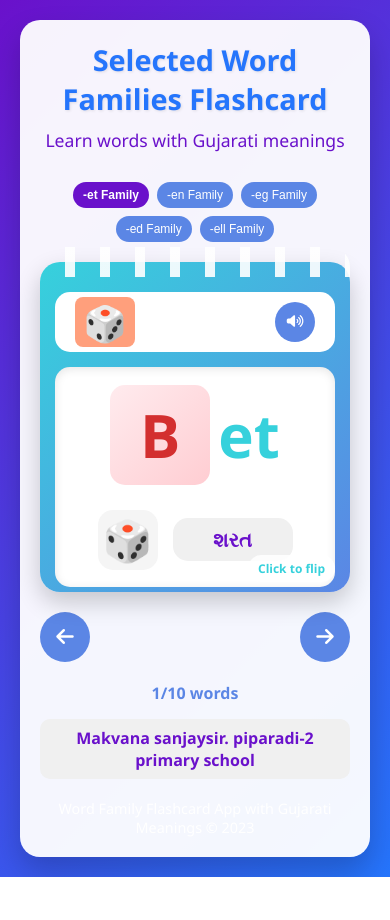
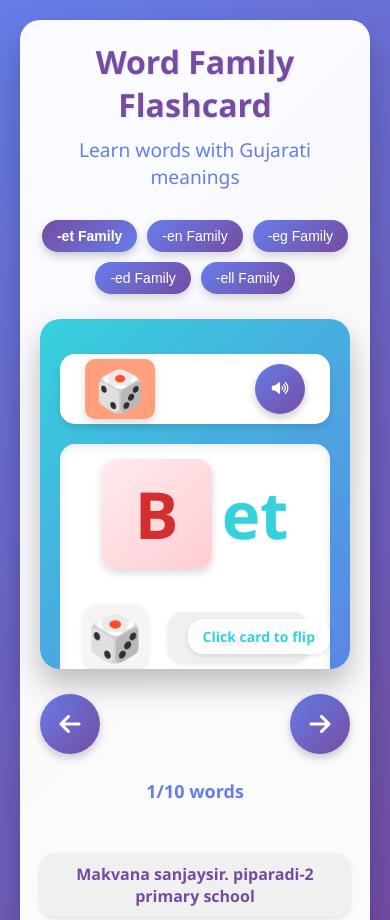
Before and after one commit to lasumakvan-del/-unit-4.Learner-English-word, a plain HTML site: page index.html in a window 390 px wide. Shown: the top 920 px of the page. Before the commit the page ends 877 px from the top, so only its background shows below. Drawn offline with Linux system fonts and the light colour scheme.

Commit message:
Update index.html

```diff
--- a/index.html
+++ b/index.html
@@ -3,7 +3,7 @@
 <head>
     <meta charset="UTF-8">
     <meta name="viewport" content="width=device-width, initial-scale=1.0">
-    <title>Selected Word Family Flashcard</title>
+    <title>Word Family Flashcard</title>
     <link rel="stylesheet" href="https://cdnjs.cloudflare.com/ajax/libs/font-awesome/6.4.0/css/all.min.css">
     <style>
         * {
@@ -14,7 +14,7 @@
 
         body {
             font-family: 'Segoe UI', Tahoma, Geneva, Verdana, sans-serif;
-            background: linear-gradient(135deg, #6a11cb 0%, #2575fc 100%);
+            background: linear-gradient(135deg, #667eea 0%, #764ba2 100%);
             min-height: 100vh;
             padding: 20px;
             display: flex;
@@ -27,10 +27,10 @@
         .container {
             max-width: 500px;
             width: 100%;
-            background: rgba(255, 255, 255, 0.95);
+            background: rgba(255, 255, 255, 0.97);
             border-radius: 20px;
             padding: 30px;
-            box-shadow: 0 15px 30px rgba(0, 0, 0, 0.2);
+            box-shadow: 0 20px 40px rgba(0, 0, 0, 0.25);
             text-align: center;
         }
 
@@ -40,15 +40,15 @@
         }
 
         h1 {
-            color: #2575fc;
-            font-size: 2.2rem;
+            color: #764ba2;
+            font-size: 2.4rem;
             margin-bottom: 10px;
             text-shadow: 1px 1px 3px rgba(0, 0, 0, 0.1);
         }
 
         .subtitle {
-            color: #6a11cb;
-            font-size: 1.1rem;
+            color: #667eea;
+            font-size: 1.2rem;
             margin-bottom: 20px;
         }
 
@@ -56,83 +56,70 @@
             display: flex;
             justify-content: center;
             flex-wrap: wrap;
-            gap: 8px;
-            margin-bottom: 20px;
+            gap: 10px;
+            margin-bottom: 25px;
         }
 
         .family-btn {
-            background: #5B86E5;
+            background: linear-gradient(135deg, #667eea, #764ba2);
             color: white;
             border: none;
-            border-radius: 20px;
-            padding: 8px 15px;
-            font-size: 14px;
+            border-radius: 25px;
+            padding: 10px 18px;
+            font-size: 16px;
             cursor: pointer;
             transition: all 0.3s;
+            box-shadow: 0 4px 8px rgba(0, 0, 0, 0.15);
         }
 
         .family-btn:hover {
-            background: #2575fc;
-            transform: scale(1.05);
+            transform: translateY(-3px);
+            box-shadow: 0 6px 12px rgba(0, 0, 0, 0.2);
         }
 
         .family-btn.active {
-            background: #6a11cb;
+            background: linear-gradient(135deg, #764ba2, #667eea);
             font-weight: bold;
+            box-shadow: 0 4px 8px rgba(0, 0, 0, 0.2);
         }
 
         .flashcard {
             width: 100%;
-            height: 350px;
+            height: 380px;
             background: linear-gradient(135deg, #36D1DC, #5B86E5);
             border-radius: 20px;
-            padding: 15px;
+            padding: 20px;
             position: relative;
-            box-shadow: 0 10px 25px rgba(0, 0, 0, 0.2);
+            box-shadow: 0 15px 30px rgba(0, 0, 0, 0.25);
             transition: transform 0.3s ease;
             cursor: pointer;
             margin: 0 auto;
+            overflow: hidden;
         }
 
         .flashcard:hover {
             transform: translateY(-5px);
-            box-shadow: 0 15px 35px rgba(0, 0, 0, 0.3);
-        }
-
-        .spiral-holes {
-            position: absolute;
-            top: -15px;
-            left: 0;
-            right: 0;
-            height: 30px;
-            background: repeating-linear-gradient(
-                90deg,
-                transparent 0px,
-                transparent 25px,
-                rgba(255, 255, 255, 0.9) 25px,
-                rgba(255, 255, 255, 0.9) 35px
-            );
-            border-radius: 20px 20px 0 0;
-            z-index: 2;
+            box-shadow: 0 20px 40px rgba(0, 0, 0, 0.35);
         }
 
         .card-header {
             background: white;
-            height: 60px;
+            height: 70px;
             border-radius: 15px;
             display: flex;
             align-items: center;
             justify-content: space-between;
-            padding: 0 20px;
-            margin-bottom: 15px;
+            padding: 0 25px;
+            margin-bottom: 20px;
             position: relative;
             margin-top: 15px;
+            box-shadow: 0 4px 8px rgba(0, 0, 0, 0.1);
         }
 
         .header-icon-container {
             position: relative;
-            width: 60px;
-            height: 50px;
+            width: 70px;
+            height: 60px;
             perspective: 300px;
         }
 
@@ -141,13 +128,14 @@
             width: 100%;
             height: 100%;
             background: #FF9F7C;
-            border-radius: 8px;
+            border-radius: 10px;
             display: flex;
             align-items: center;
             justify-content: center;
-            font-size: 35px;
+            font-size: 40px;
             transition: transform 0.6s;
             backface-visibility: hidden;
+            box-shadow: 0 4px 8px rgba(0, 0, 0, 0.15);
         }
 
         .header-icon.flipped {
@@ -155,29 +143,30 @@
         }
 
         .pronounce-btn {
-            background: #5B86E5;
+            background: linear-gradient(135deg, #667eea, #764ba2);
             border: none;
             border-radius: 50%;
-            width: 40px;
-            height: 40px;
+            width: 50px;
+            height: 50px;
             color: white;
             cursor: pointer;
             display: flex;
             align-items: center;
             justify-content: center;
             transition: all 0.3s;
+            box-shadow: 0 4px 8px rgba(0, 0, 0, 0.2);
         }
 
         .pronounce-btn:hover {
-            background: #2575fc;
             transform: scale(1.1);
+            box-shadow: 0 6px 12px rgba(0, 0, 0, 0.25);
         }
 
         .card-main {
             background: white;
-            height: 220px;
+            height: 240px;
             border-radius: 15px;
-            padding: 20px;
+            padding: 25px;
             display: flex;
             flex-direction: column;
             align-items: center;
@@ -190,14 +179,14 @@
             display: flex;
             align-items: center;
             justify-content: center;
-            margin-bottom: 15px;
+            margin-bottom: 20px;
         }
 
         .main-letter-container {
             position: relative;
-            width: 100px;
-            height: 100px;
-            margin-right: 8px;
+            width: 110px;
+            height: 110px;
+            margin-right: 10px;
             perspective: 600px;
         }
 
@@ -208,13 +197,14 @@
             display: flex;
             align-items: center;
             justify-content: center;
-            font-size: 72px;
+            font-size: 80px;
             font-weight: bold;
             color: #d32f2f;
             background: linear-gradient(135deg, #ffebee, #ffcdd2);
             border-radius: 15px;
             transition: transform 0.6s;
             backface-visibility: hidden;
+            box-shadow: 0 4px 8px rgba(0, 0, 0, 0.15);
         }
 
         .main-letter.flipped {
@@ -222,135 +212,124 @@
         }
 
         .main-ending {
-            font-size: 72px;
+            font-size: 80px;
             font-weight: bold;
             color: #36D1DC;
+            text-shadow: 1px 1px 3px rgba(0, 0, 0, 0.1);
         }
 
         .word-info {
             display: flex;
             align-items: center;
             justify-content: center;
-            gap: 15px;
-            margin-top: 10px;
+            gap: 20px;
+            margin-top: 15px;
         }
 
         .word-image {
-            font-size: 50px;
+            font-size: 60px;
             background: #f5f5f5;
             border-radius: 15px;
-            width: 70px;
-            height: 70px;
+            width: 80px;
+            height: 80px;
             display: flex;
             align-items: center;
             justify-content: center;
+            box-shadow: 0 2px 5px rgba(0, 0, 0, 0.1);
         }
 
         .gujarati-meaning {
-            font-size: 24px;
+            font-size: 28px;
             font-weight: bold;
-            color: #6a11cb;
+            color: #764ba2;
             background: #f0f0f0;
-            padding: 8px 15px;
+            padding: 10px 20px;
             border-radius: 15px;
-            min-width: 120px;
+            min-width: 140px;
+            box-shadow: 0 2px 5px rgba(0, 0, 0, 0.1);
         }
 
         .click-hint {
             position: absolute;
-            bottom: 10px;
-            right: 15px;
+            bottom: 15px;
+            right: 20px;
             background: rgba(255, 255, 255, 0.9);
-            padding: 5px 10px;
+            padding: 8px 15px;
             border-radius: 15px;
-            font-size: 12px;
+            font-size: 14px;
             color: #36D1DC;
             font-weight: bold;
-        }
-
-        .page-flip-sound {
-            opacity: 0;
-            position: absolute;
-            top: 50%;
-            left: 50%;
-            transform: translate(-50%, -50%);
-            font-size: 24px;
-            color: white;
-            pointer-events: none;
-            animation: flipSound 0.6s ease-out;
-        }
-
-        @keyframes flipSound {
-            0% {
-                opacity: 1;
-                transform: translate(-50%, -50%) scale(0.5);
-            }
-            50% {
-                opacity: 0.8;
-                transform: translate(-50%, -50%) scale(1.2);
-            }
-            100% {
-                opacity: 0;
-                transform: translate(-50%, -50%) scale(1);
-            }
+            box-shadow: 0 2px 5px rgba(0, 0, 0, 0.1);
         }
 
         .controls {
             display: flex;
             justify-content: space-between;
-            margin: 20px 0;
+            margin: 25px 0;
         }
 
         .nav-btn {
-            background: #5B86E5;
+            background: linear-gradient(135deg, #667eea, #764ba2);
             color: white;
             border: none;
             border-radius: 50%;
-            width: 50px;
-            height: 50px;
-            font-size: 20px;
+            width: 60px;
+            height: 60px;
+            font-size: 24px;
             cursor: pointer;
             display: flex;
             align-items: center;
             justify-content: center;
             transition: all 0.3s;
+            box-shadow: 0 4px 8px rgba(0, 0, 0, 0.2);
         }
 
         .nav-btn:hover {
-            background: #2575fc;
             transform: scale(1.1);
+            box-shadow: 0 6px 12px rgba(0, 0, 0, 0.25);
         }
 
         .nav-btn:disabled {
             background: #cccccc;
             cursor: not-allowed;
             transform: scale(1);
+            box-shadow: 0 2px 4px rgba(0, 0, 0, 0.1);
         }
 
         .progress {
             margin-top: 20px;
             text-align: center;
             font-weight: bold;
-            color: #5B86E5;
+            color: #667eea;
+            font-size: 18px;
         }
 
         .school-footer {
-            margin-top: 15px;
+            margin-top: 20px;
             text-align: center;
             font-weight: bold;
-            color: #6a11cb;
-            font-size: 1.1rem;
-            padding: 8px;
+            color: #764ba2;
+            font-size: 1.2rem;
+            padding: 10px;
             background: #f0f0f0;
-            border-radius: 10px;
+            border-radius: 15px;
             width: 100%;
+            box-shadow: 0 2px 5px rgba(0, 0, 0, 0.1);
         }
 
         footer {
-            margin-top: 20px;
+            margin-top: 25px;
             text-align: center;
             color: white;
-            font-size: 0.9rem;
+            font-size: 1rem;
+            text-shadow: 1px 1px 2px rgba(0, 0, 0, 0.3);
+        }
+
+        .audio-status {
+            margin-top: 10px;
+            font-size: 14px;
+            color: #667eea;
+            min-height: 20px;
         }
 
         @media (max-width: 600px) {
@@ -359,30 +338,30 @@
             }
 
             h1 {
-                font-size: 1.8rem;
+                font-size: 2rem;
             }
 
             .flashcard {
-                height: 330px;
+                height: 350px;
             }
 
             .main-letter, .main-ending {
-                font-size: 60px;
+                font-size: 65px;
             }
 
             .family-btn {
-                font-size: 12px;
-                padding: 6px 10px;
+                font-size: 14px;
+                padding: 8px 15px;
             }
 
             .word-image {
-                font-size: 40px;
-                width: 60px;
-                height: 60px;
+                font-size: 45px;
+                width: 65px;
+                height: 65px;
             }
 
             .gujarati-meaning {
-                font-size: 20px;
+                font-size: 22px;
             }
 
             .school-footer {
@@ -394,7 +373,7 @@
 <body>
     <div class="container">
         <header>
-            <h1>Selected Word Families Flashcard</h1>
+            <h1>Word Family Flashcard</h1>
             <p class="subtitle">Learn words with Gujarati meanings</p>
         </header>
 
@@ -407,7 +386,6 @@
         </div>
 
         <div class="flashcard" id="flashcard">
-            <div class="spiral-holes"></div>
             <div class="card-header">
                 <div class="header-icon-container">
                     <div class="header-icon" id="header-icon-current">🎲</div>
@@ -430,8 +408,7 @@
                     <div class="gujarati-meaning" id="gujarati-meaning">શરત</div>
                 </div>
             </div>
-            <div class="click-hint">Click to flip</div>
-            <div class="page-flip-sound" id="flip-indicator">📖</div>
+            <div class="click-hint">Click card to flip</div>
         </div>
 
         <div class="controls">
@@ -446,6 +423,8 @@
         <div class="progress">
             <span id="current-index">1</span>/<span id="total-words">10</span> words
         </div>
+
+        <div class="audio-status" id="audio-status"></div>
 
         <div class="school-footer">
             Makvana sanjaysir. piparadi-2 primary school
@@ -479,7 +458,7 @@
                 { letter: 'P', icon: '🖊️', word: 'Pen', meaning: 'પેન' },
                 { letter: 'B', icon: '👤', word: 'Ben', meaning: 'બેન' },
                 { letter: 'T', icon: '🔟', word: 'Ten', meaning: 'દસ' },
-                { letter: 'Z', icon: '🧘', word: 'Zen', meaning: 'ઝેન' },
+                { letter: 'Z', icon: '🧘', word: 'Zen', meaning: 'ઝેन' },
                 { letter: 'Y', icon: '💴', word: 'Yen', meaning: 'યેન' }
             ],
             'eg': [
@@ -495,7 +474,7 @@
                 { letter: 'B', icon: '🛏️', word: 'Bed', meaning: 'પલંગ' },
                 { letter: 'L', icon: '💡', word: 'Led', meaning: 'દોર્યું' },
                 { letter: 'R', icon: '🔴', word: 'Red', meaning: 'લાલ' },
-                { letter: 'W', icon: '💍', word: 'Wed', meaning: 'લગ્ન' },
+                { letter: 'W', icon: '💍', word: 'Wed', meaning: 'ลગ્ન' },
                 { letter: 'T', icon: '🧸', word: 'Ted', meaning: 'ટેડ' },
                 { letter: 'Z', icon: '🔡', word: 'Zed', meaning: 'ઝેડ' },
                 { letter: 'F', icon: '🍽️', word: 'Fed', meaning: 'ખવડાવ્યું' }
@@ -516,17 +495,20 @@
         let currentIndex = 0;
         let isFlipping = false;
 
+        // Check if browser supports speech synthesis
+        const audioStatus = document.getElementById('audio-status');
+        if ('speechSynthesis' in window) {
+            audioStatus.textContent = "Audio is supported";
+            audioStatus.style.color = "#4CAF50";
+        } else {
+            audioStatus.textContent = "Audio not supported in your browser";
+            audioStatus.style.color = "#F44336";
+        }
+
         function flipLetter() {
             if (isFlipping) return;
 
             isFlipping = true;
-
-            // Show flip indicator
-            const flipIndicator = document.getElementById('flip-indicator');
-            flipIndicator.style.animation = 'none';
-            setTimeout(() => {
-                flipIndicator.style.animation = 'flipSound 0.6s ease-out';
-            }, 10);
 
             // Get all elements
             const headerIconCurrent = document.getElementById('header-icon-current');
@@ -578,23 +560,21 @@
             event.stopPropagation();
 
             const word = wordFamilies[currentFamily][currentIndex].word;
-            const utterance = new SpeechSynthesisUtterance(word);
-            utterance.rate = 0.8; // Slower speed for clarity
-            speechSynthesis.speak(utterance);
-        }
 
-        function navigate(direction) {
-            const familyWords = wordFamilies[currentFamily];
-            const newIndex = (currentIndex + direction + familyWords.length) % familyWords.length;
-            currentIndex = newIndex;
-            const nextIndex = (currentIndex + 1) % familyWords.length;
+            if ('speechSynthesis' in window) {
+                const utterance = new SpeechSynthesisUtterance(word);
+                utterance.rate = 0.8; // Slower speed for clarity
+                utterance.pitch = 1.0;
 
-            updateCardContent(currentIndex, nextIndex);
+                utterance.onstart = function() {
+                    audioStatus.textContent = "Speaking: " + word;
+                    audioStatus.style.color = "#4CAF50";
+                };
 
-            // Update progress
-            document.getElementById('current-index').textContent = currentIndex + 1;
-        }
+                utterance.onerror = function(event) {
+                    audioStatus.textContent = "Error with pronunciation: " + event.error;
+                    audioStatus.style.color = "#F44336";
+                };
 
-        function changeWordFamily(family) {
-            currentFamily = family;
-            currentIndex = 0;
+                utterance.onend = function() {
+                    audioStatus.t
```
